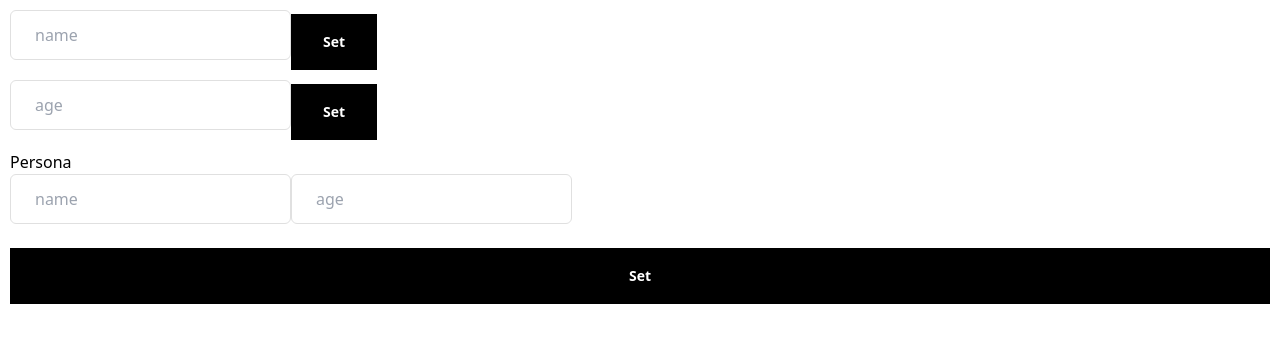
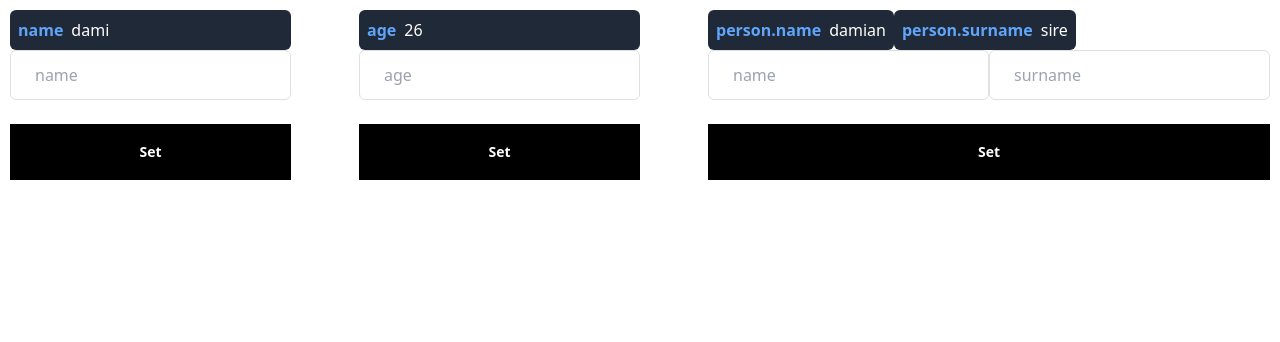
Before and after one commit to damiansire/angular-examples, an Angular app: page / in a window 1280 px wide. Shown: the top 342 px of the page. Built offline with nearby package versions, Linux system fonts and the light colour scheme.

Commit message:
feat: add variable box for show state of variable

```diff
--- a/src/app/signals/signal-equality-functions/signal-equality-functions.component.html
+++ b/src/app/signals/signal-equality-functions/signal-equality-functions.component.html
@@ -1,18 +1,31 @@
-<section class="flex">
+<section role="set-info" class="flex justify-between">
+  <section class="flex flex-col">
+    <app-variable-box variableName="name" [variableValue]="name()" />
     <app-input placeholder="name" />
     <app-button text="Set" />
   </section>
-<section class="flex">
+  <section class="flex flex-col">
+    <app-variable-box variableName="age" [variableValue]="age()" />
     <app-input placeholder="age" />
     <app-button text="Set" />
   </section>
   <section>
-  <h1>Persona</h1>
     <div class="flex flex-col">
       <div class="flex">
+        <app-variable-box
+          variableName="person.name"
+          [variableValue]="person().name"
+        />
+        <app-variable-box
+          variableName="person.surname"
+          [variableValue]="person().surname"
+        />
+      </div>
+      <div class="flex">
         <app-input placeholder="name" />
-      <app-input placeholder="age" />
+        <app-input placeholder="surname" />
       </div>
       <app-button text="Set" />
     </div>
   </section>
+</section>
--- a/src/app/signals/signal-equality-functions/signal-equality-functions.component.ts
+++ b/src/app/signals/signal-equality-functions/signal-equality-functions.component.ts
@@ -1,27 +1,28 @@
 import { Component, effect, signal } from '@angular/core';
 import { InputComponent } from '../../components-atom/input/input.component';
 import { ButtonComponent } from '../../components-atom/button/button.component';
+import { VariableBoxComponent } from '../../components-atom/variable-box/variable-box.component';
 
 @Component({
   selector: 'app-signal-equality-functions',
   standalone: true,
   templateUrl: './signal-equality-functions.component.html',
   styleUrl: './signal-equality-functions.component.css',
-  imports: [InputComponent, ButtonComponent],
+  imports: [InputComponent, ButtonComponent, VariableBoxComponent],
 })
 export class SignalEqualityFunctionsComponent {
-  name = signal('');
+  name = signal('dami');
   setName(event: string) {
     this.name.set(event);
   }
-  age = signal('');
+  age = signal('26');
   setAge(event: string) {
     this.age.set(event);
   }
 
-  person = signal({ name: '', age: '' });
-  setPerson(personName: string, personAge: string) {
-    const newData = { name: personName, age: personAge };
+  person = signal({ name: 'damian', surname: 'sire' });
+  setPerson(personName: string, personSurname: string) {
+    const newData = { name: personName, surname: personSurname };
     this.person.set(newData);
   }
 
```
Lines whose indentation alone changed are shown as unchanged.
